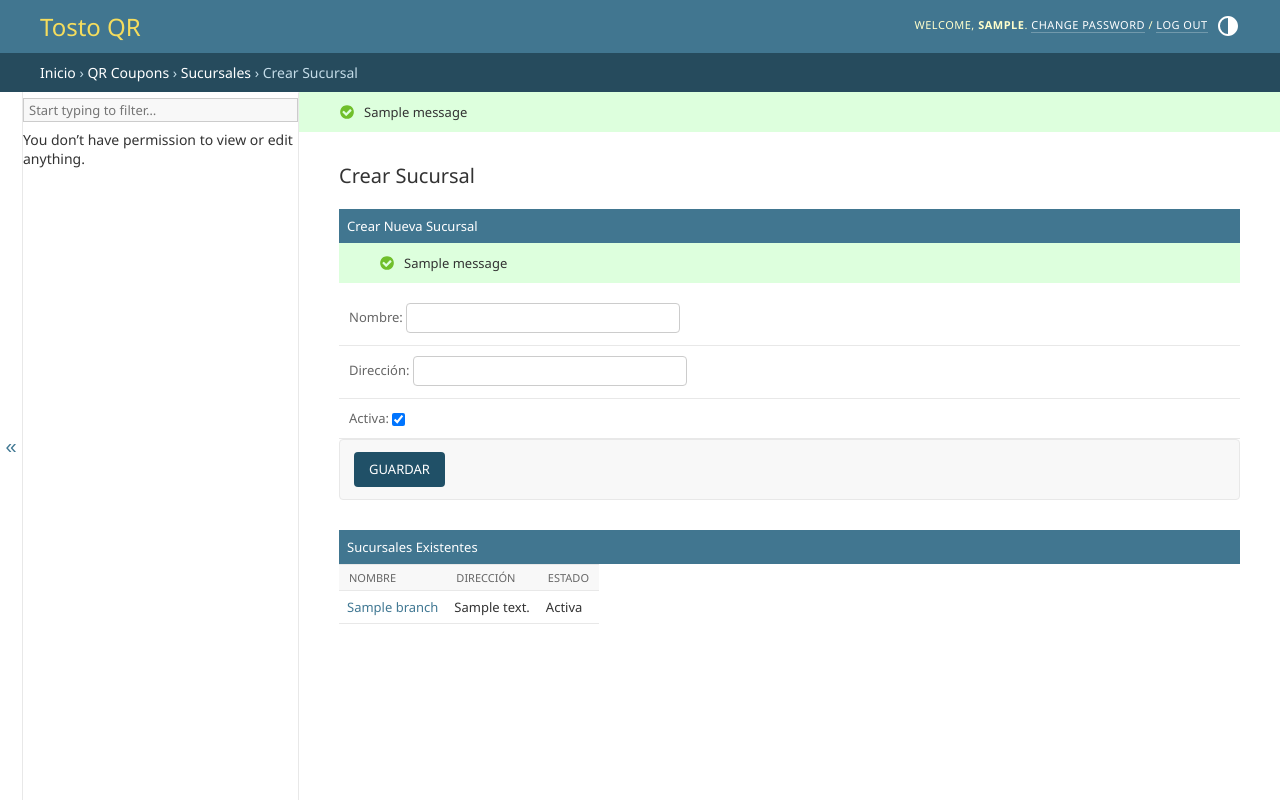
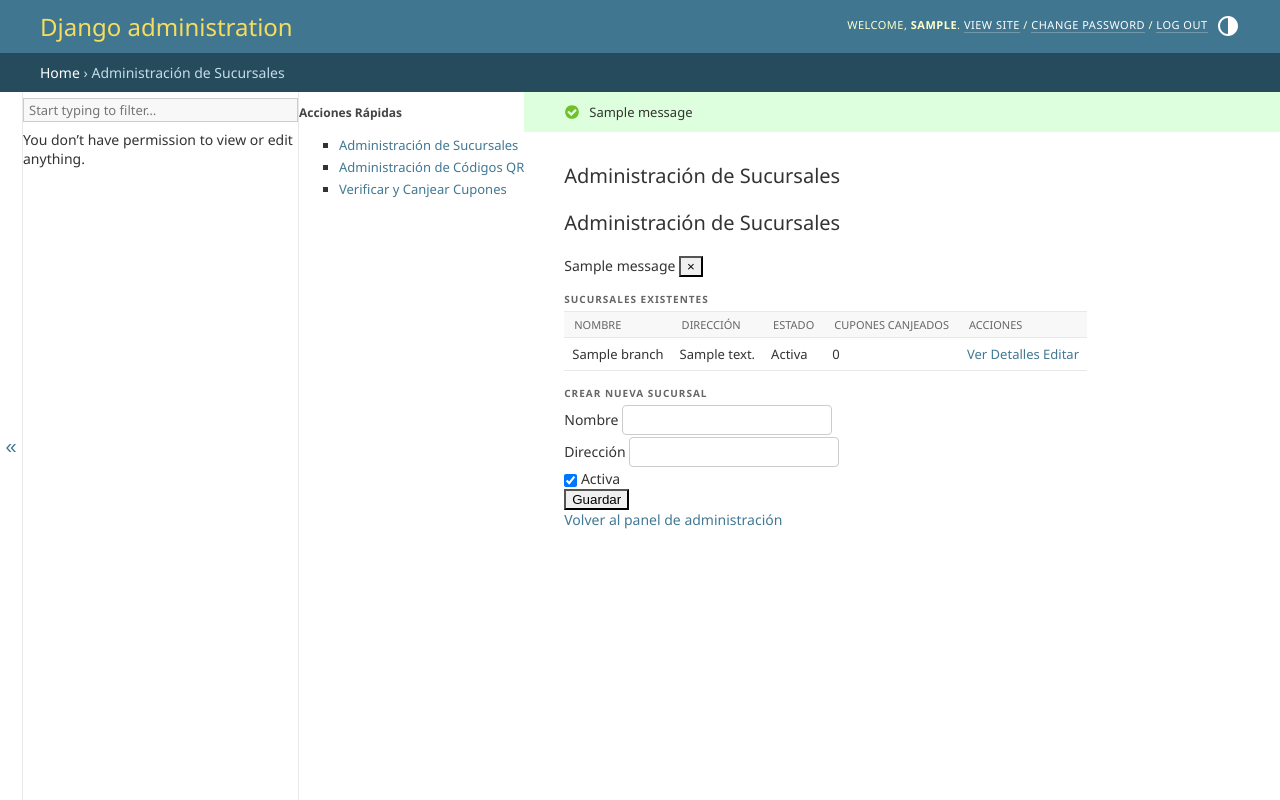
Before and after one commit to KircleR2/tostoqr, a Django app: page /admin/branch/ in a window 1280 px wide. Run offline with Django 5.2, Linux system fonts and the light colour scheme; a user stored in the database is signed in; tables that the repository leaves empty hold one stand-in row (values such as "Sample post"); one stand-in notice (Sample message) is shown.

Commit message:
Implementación de administración personalizada de sucursales y mejoras en el menú del administrador

```diff
--- /dev/null
+++ b/qr_coupons/middleware.py
@@ -0,0 +1,29 @@
+from django.shortcuts import redirect
+from django.urls import resolve, reverse
+from django.http import HttpResponseRedirect
+
+class RedirectBranchAdminMiddleware:
+    """
+    Middleware para redirigir las solicitudes de la vista de administración de Branch
+    a nuestra vista personalizada.
+    """
+
+    def __init__(self, get_response):
+        self.get_response = get_response
+
+    def __call__(self, request):
+        # Procesar la solicitud antes de la vista
+        if request.path == '/admin/qr_coupons/branch/':
+            return HttpResponseRedirect(reverse('admin_branch'))
+
+        if request.path.startswith('/admin/qr_coupons/branch/') and not request.path == '/admin/qr_coupons/branch/':
+            # Extraer el ID de la sucursal de la URL
+            try:
+                branch_id = request.path.split('/')[-2]
+                if branch_id.isdigit():
+                    return HttpResponseRedirect(reverse('admin_branch_detail', kwargs={'branch_id': int(branch_id)}))
+            except (IndexError, ValueError):
+                pass
+
+        response = self.get_response(request)
+        return response
--- /dev/null
+++ b/qr_coupons/templates/admin/app_list.html
@@ -0,0 +1,45 @@
+{% extends "admin/app_list.html" %}
+{% load i18n %}
+
+{% block app_list %}
+{{ block.super }}
+
+{% if app_list %}
+<div class="app-qr_coupons module">
+    <table>
+        <caption>
+            <a href="#" class="section" title="Acciones personalizadas">Acciones personalizadas</a>
+        </caption>
+        <tbody>
+            <tr>
+                <th scope="row">
+                    <a href="{% url 'admin_branch' %}">
+                        <i class="fas fa-store"></i> Administración de Sucursales
+                    </a>
+                </th>
+                <td></td>
+                <td></td>
+            </tr>
+            <tr>
+                <th scope="row">
+                    <a href="{% url 'admin_qr' %}">
+                        <i class="fas fa-qrcode"></i> Administración de Códigos QR
+                    </a>
+                </th>
+                <td></td>
+                <td></td>
+            </tr>
+            <tr>
+                <th scope="row">
+                    <a href="{% url 'admin_verify_coupon' %}">
+                        <i class="fas fa-ticket-alt"></i> Verificar y Canjear Cupones
+                    </a>
+                </th>
+                <td></td>
+                <td></td>
+            </tr>
+        </tbody>
+    </table>
+</div>
+{% endif %}
+{% endblock %}
--- /dev/null
+++ b/qr_coupons/templates/admin/base_site.html
@@ -0,0 +1,28 @@
+{% extends "admin/base_site.html" %}
+{% load i18n %}
+
+{% block nav-sidebar %}
+{{ block.super }}
+<nav class="sidebar-nav">
+    <div class="sidebar-section">
+        <h4 class="sidebar-title">Acciones Rápidas</h4>
+        <ul class="sidebar-menu">
+            <li>
+                <a href="{% url 'admin_branch' %}" class="sidebar-link">
+                    <i class="fas fa-store"></i> Administración de Sucursales
+                </a>
+            </li>
+            <li>
+                <a href="{% url 'admin_qr' %}" class="sidebar-link">
+                    <i class="fas fa-qrcode"></i> Administración de Códigos QR
+                </a>
+            </li>
+            <li>
+                <a href="{% url 'admin_verify_coupon' %}" class="sidebar-link">
+                    <i class="fas fa-ticket-alt"></i> Verificar y Canjear Cupones
+                </a>
+            </li>
+        </ul>
+    </div>
+</nav>
+{% endblock %}
--- a/qr_coupons/templates/qr_coupons/admin_branch.html
+++ b/qr_coupons/templates/qr_coupons/admin_branch.html
@@ -1,82 +1,117 @@
 {% extends "admin/base_site.html" %}
-{% load i18n static %}
+{% load i18n %}
 
-{% block extrastyle %}
-<link rel="stylesheet" href="{% static 'admin/css/forms.css' %}">
-{% endblock %}
+{% block title %}Administración de Sucursales - Tosto QR Admin{% endblock %}
 
 {% block breadcrumbs %}
 <div class="breadcrumbs">
-    <a href="{% url 'admin:index' %}">Inicio</a>
-    &rsaquo; <a href="{% url 'admin:app_list' app_label='qr_coupons' %}">QR Coupons</a>
-    &rsaquo; <a href="{% url 'admin:qr_coupons_branch_changelist' %}">Sucursales</a>
-    &rsaquo; Crear Sucursal
+    <a href="{% url 'admin:index' %}">{% trans 'Home' %}</a>
+    &rsaquo; {% trans 'Administración de Sucursales' %}
 </div>
 {% endblock %}
 
 {% block content %}
-<div id="content-main">
-    <div class="module">
-        <h2>Crear Nueva Sucursal</h2>
+<div class="container-fluid py-4">
+    <h1 class="mb-4">Administración de Sucursales</h1>
 
     {% if messages %}
-        <ul class="messagelist">
         {% for message in messages %}
-            <li{% if message.tags %} class="{{ message.tags }}"{% endif %}>{{ message }}</li>
+            <div class="alert {% if message.tags == 'success' %}alert-success{% else %}alert-danger{% endif %} alert-dismissible fade show mt-3">
+                {{ message }}
+                <button type="button" class="close" data-dismiss="alert" aria-label="Close">
+                    <span aria-hidden="true">&times;</span>
+                </button>
+            </div>
         {% endfor %}
-        </ul>
     {% endif %}
 
-        <form method="post" id="branch_form">
-            {% csrf_token %}
-            <div class="form-row">
-                <div class="field-box">
-                    <label for="id_name">Nombre:</label>
-                    <input type="text" name="name" id="id_name" class="vTextField" required>
+    <div class="row">
+        <!-- Panel izquierdo: Lista de sucursales -->
+        <div class="col-md-8">
+            <div class="card mb-4">
+                <div class="card-header">
+                    <h5 class="mb-0">Sucursales Existentes</h5>
                 </div>
-            </div>
-            <div class="form-row">
-                <div class="field-box">
-                    <label for="id_address">Dirección:</label>
-                    <input type="text" name="address" id="id_address" class="vTextField" required>
-                </div>
-            </div>
-            <div class="form-row">
-                <div class="field-box">
-                    <label for="id_active">Activa:</label>
-                    <input type="checkbox" name="active" id="id_active" checked>
-                </div>
-            </div>
-            <div class="submit-row">
-                <input type="submit" value="Guardar" class="default" name="_save">
-            </div>
-        </form>
-    </div>
-
-    <div class="module">
-        <h2>Sucursales Existentes</h2>
-        <table>
+                <div class="card-body">
+                    {% if branches %}
+                        <div class="table-responsive">
+                            <table class="table table-striped table-hover">
                                 <thead>
                                     <tr>
                                         <th>Nombre</th>
                                         <th>Dirección</th>
                                         <th>Estado</th>
+                                        <th>Cupones Canjeados</th>
+                                        <th>Acciones</th>
                                     </tr>
                                 </thead>
                                 <tbody>
                                     {% for branch in branches %}
-                <tr class="{% cycle 'row1' 'row2' %}">
-                    <td><a href="{% url 'admin:qr_coupons_branch_change' branch.id %}">{{ branch.name }}</a></td>
+                                        <tr>
+                                            <td>{{ branch.name }}</td>
                                             <td>{{ branch.address }}</td>
-                    <td>{% if branch.active %}Activa{% else %}Inactiva{% endif %}</td>
-                </tr>
-                {% empty %}
-                <tr>
-                    <td colspan="3">No hay sucursales registradas.</td>
+                                            <td>
+                                                <span class="badge {% if branch.active %}badge-success{% else %}badge-secondary{% endif %}">
+                                                    {% if branch.active %}Activa{% else %}Inactiva{% endif %}
+                                                </span>
+                                            </td>
+                                            <td>
+                                                {{ branch.redeemed_count }}
+                                            </td>
+                                            <td>
+                                                <a href="{% url 'admin_branch_detail' branch.id %}" class="btn btn-sm btn-info">
+                                                    <i class="fas fa-chart-bar"></i> Ver Detalles
+                                                </a>
+                                                <a href="{% url 'admin:qr_coupons_branch_change' branch.id %}" class="btn btn-sm btn-primary">
+                                                    <i class="fas fa-edit"></i> Editar
+                                                </a>
+                                            </td>
                                         </tr>
                                     {% endfor %}
                                 </tbody>
                             </table>
                         </div>
+                    {% else %}
+                        <p class="text-muted">No hay sucursales disponibles.</p>
+                    {% endif %}
+                </div>
+            </div>
+        </div>
+
+        <!-- Panel derecho: Formulario de creación -->
+        <div class="col-md-4">
+            <div class="card">
+                <div class="card-header">
+                    <h5 class="mb-0">Crear Nueva Sucursal</h5>
+                </div>
+                <div class="card-body">
+                    <form method="post">
+                        {% csrf_token %}
+
+                        <div class="form-group">
+                            <label for="name">Nombre</label>
+                            <input type="text" class="form-control" id="name" name="name" required>
+                        </div>
+
+                        <div class="form-group">
+                            <label for="address">Dirección</label>
+                            <input type="text" class="form-control" id="address" name="address" required>
+                        </div>
+
+                        <div class="form-group form-check">
+                            <input type="checkbox" class="form-check-input" id="active" name="active" checked>
+                            <label class="form-check-label" for="active">Activa</label>
+                        </div>
+
+                        <button type="submit" class="btn btn-primary">Guardar</button>
+                    </form>
+                </div>
+            </div>
+        </div>
+    </div>
+
+    <div class="mt-4">
+        <a href="{% url 'admin:index' %}" class="btn btn-secondary">Volver al panel de administración</a>
+    </div>
 </div>
 {% endblock %}
--- a/qr_coupons/urls.py
+++ b/qr_coupons/urls.py
@@ -5,7 +5,7 @@
 
 urlpatterns = [
     # Redirección desde la URL raíz al panel de administración
-    path('', RedirectView.as_view(url='/admin/', permanent=False), name='index'),
+    path('', RedirectView.as_view(pattern_name='admin:index', permanent=False), name='index'),
 
     # URLs para usuarios finales
     path('register/<uuid:qr_uuid>/', views.register_form_view, name='register_form'),
@@ -18,7 +18,4 @@
     # URLs para administración personalizada
     path('admin/qr-code/', admin_views.admin_qr_view, name='admin_qr'),
     path('admin/verify-coupon/', admin_views.verify_coupon_view, name='admin_verify_coupon'),
-
-    # Nueva URL para la vista personalizada de sucursales
-    path('admin/branch/', admin_views.admin_branch_view, name='admin_branch'),
 ]
--- a/tosto_qr_project/urls.py
+++ b/tosto_qr_project/urls.py
@@ -19,11 +19,18 @@
 from django.views.generic import RedirectView
 from django.conf import settings
 from django.conf.urls.static import static
-from qr_coupons.admin_views import admin_qr_view, verify_coupon_view, admin_create_qr_view
+from qr_coupons.admin_views import admin_qr_view, verify_coupon_view, admin_create_qr_view, admin_branch_view, admin_branch_detail_view
+
+# Redirigir la URL del admin de Branch a nuestra vista personalizada
+admin.site.admin_view(lambda request, path: RedirectView.as_view(url='/admin/branch/')(request) if path == 'qr_coupons/branch/' else None)
 
 urlpatterns = [
     # Primero incluimos las URLs personalizadas de la aplicación
     path('', include('qr_coupons.urls')),
+
+    # Rutas personalizadas para el admin
+    path('admin/branch/', admin_branch_view, name='admin_branch'),
+    path('admin/branch/<int:branch_id>/', admin_branch_detail_view, name='admin_branch_detail'),
 
     # Luego incluimos las URLs del administrador de Django
     path('admin/', admin.site.urls),
```
Also changed, not shown: qr_coupons/admin.py (+23 -2 lines), qr_coupons/admin_views.py (+78 -9 lines), qr_coupons/templates/admin/custom_index.html (+41 -0 lines), qr_coupons/templates/admin/menu.html (added, +23 -0 lines), qr_coupons/templates/qr_coupons/admin_branch_detail.html (added, +157 -0 lines), tosto_qr_project/settings.py (+5 -9 lines). Lines whose indentation alone changed are shown as unchanged.
